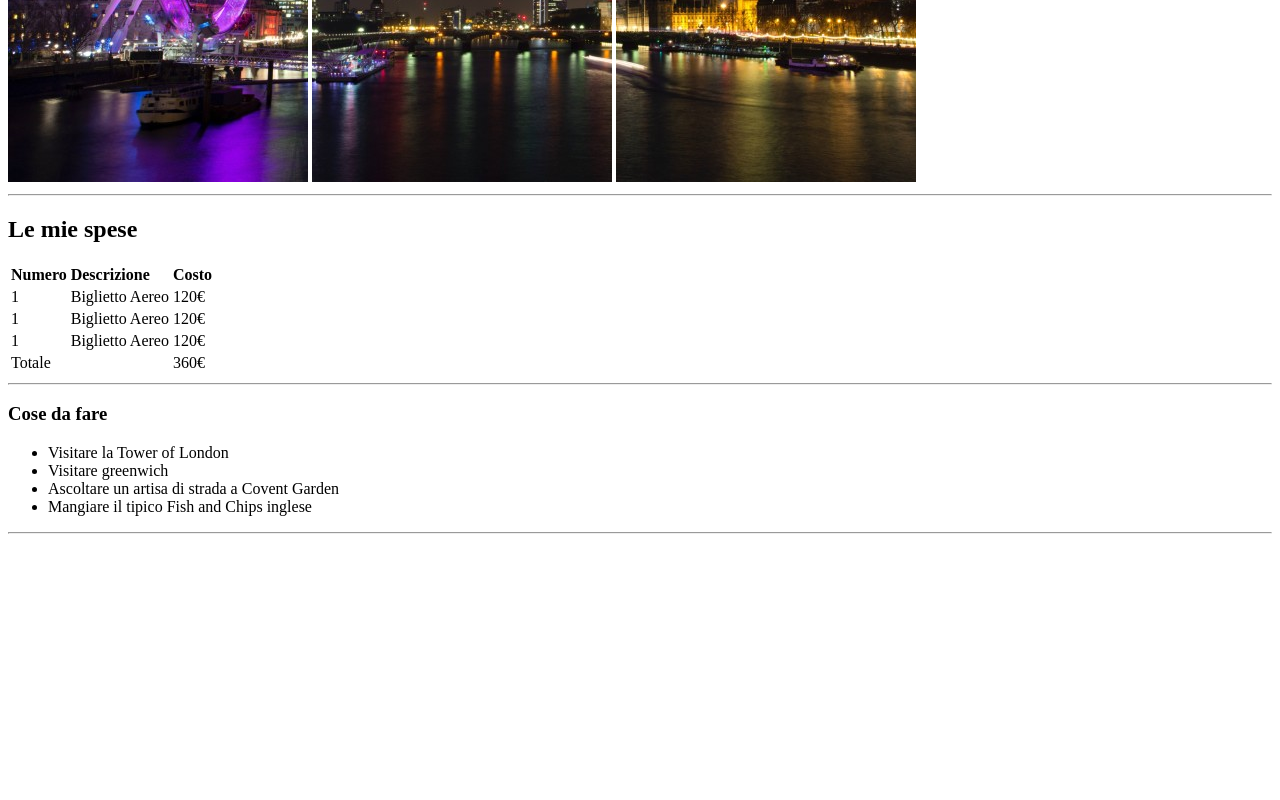
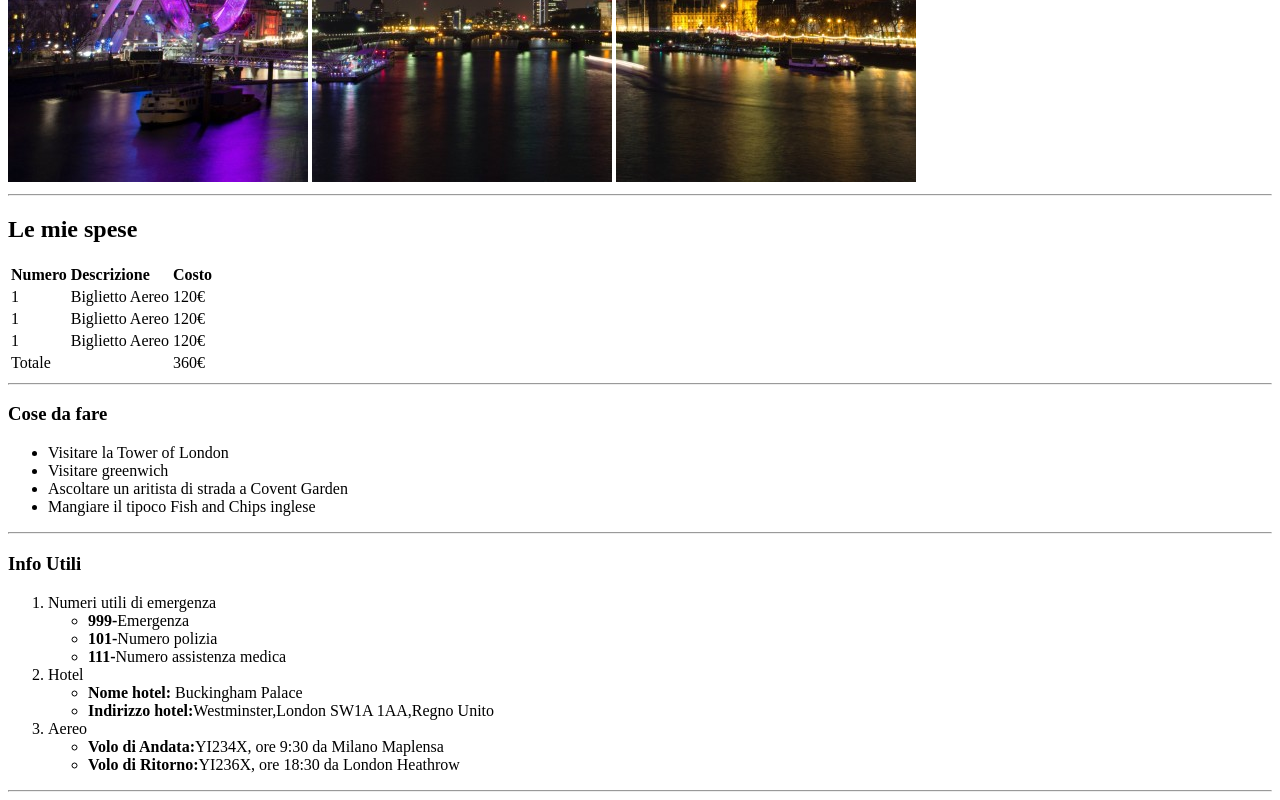
Before and after one commit to DociIva/html-london-trip, a website: page index.html in a window 1280 px wide. Shown: the part 498-1298 px from the top of the page. Before the commit the page ends 1040 px from the top, so only its background shows below. Drawn offline with Linux system fonts and the light colour scheme.

Commit message:
add info

```diff
--- a/index.html
+++ b/index.html
@@ -62,11 +62,43 @@
       <ul>
         <li>Visitare la Tower of London</li>
         <li>Visitare greenwich</li>
-        <li>Ascoltare un artisa di strada a Covent Garden</li>
-        <li>Mangiare il tipico Fish and Chips inglese</li>
+        <li>Ascoltare un aritista di strada a Covent Garden</li>
+        <li>Mangiare il tipoco Fish and Chips inglese</li>
       </ul>
+      <hr />
+      <!--contatti utili-->
+      <h3>Info Utili</h3>
+      <ol>
+        <li>Numeri utili di emergenza</li>
+        <ul>
+          <li><strong>999-</strong>Emergenza</li>
+          <li><strong>101-</strong>Numero polizia</li>
+          <li><strong>111-</strong>Numero assistenza medica</li>
+        </ul>
+        <li>Hotel</li>
+        <ul>
+          <li>
+            <strong>Nome hotel:</strong>
+            Buckingham Palace
+          </li>
+          <li>
+            <strong>Indirizzo hotel:</strong>Westminster,London SW1A 1AA,Regno
+            Unito
+          </li>
+        </ul>
 
-      <hr />
+        <li>Aereo</li>
+        <ul>
+          <li>
+            <strong>Volo di Andata:</strong>YI234X, ore 9:30 da Milano Maplensa
+          </li>
+          <li>
+            <strong>Volo di Ritorno:</strong>YI236X, ore 18:30 da London
+            Heathrow
+          </li>
+        </ul>
+      </ol>
+      <hr>
     </main>
     <!--sezione delle immagini finali-->
     <section></section>
```
